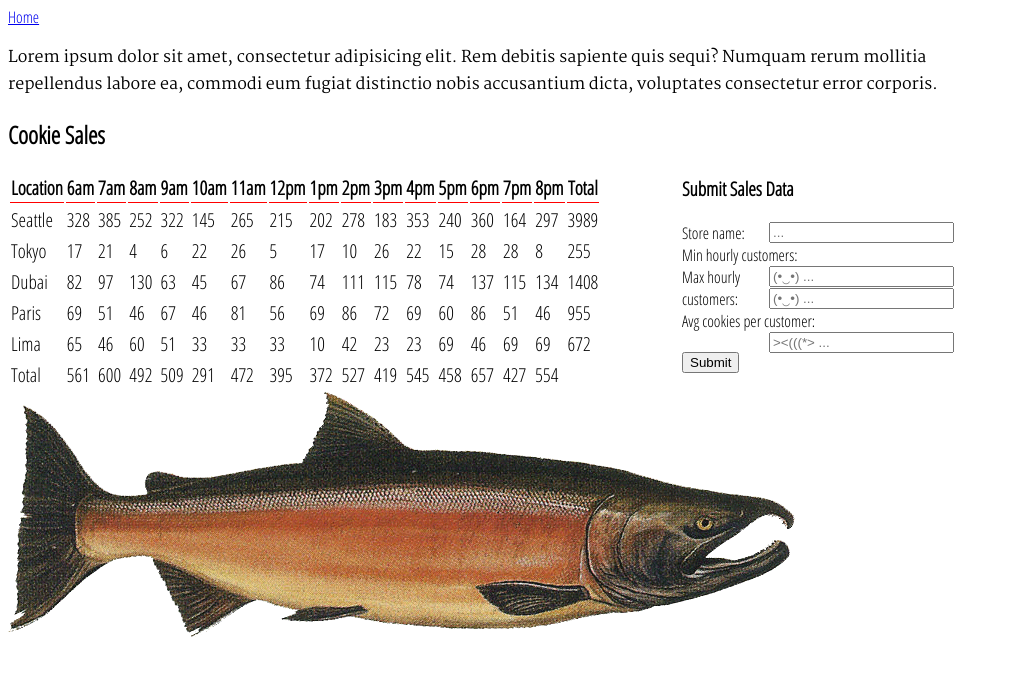
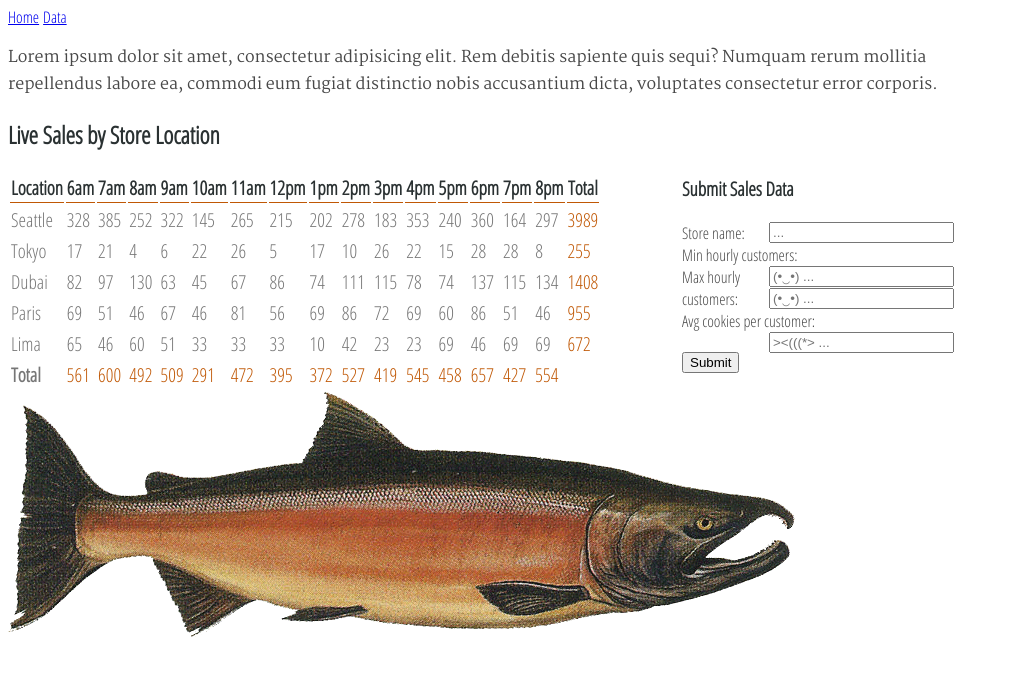
Before and after one commit to egconley/cookie-stand, a plain HTML site: page sales.html in a window 1280 px wide. Shown: the part 108-800 px from the top of the page, without its empty margins (0-1009 px from the left). Drawn offline with Linux system fonts and the light colour scheme.

Commit message:
added table styling

```diff
--- a/app.js
+++ b/app.js
@@ -117,9 +117,10 @@ Store.prototype.render = function () {
     trEl.appendChild(tdEl);
   }
   // add the total cookies for the day at the far right
-  tdEl = document.createElement('td');
-  tdEl.textContent = this.totalCookiesForTheDay;
-  trEl.appendChild(tdEl);
+  var tdTot = document.createElement('td');
+  tdTot.className='total';
+  tdTot.textContent = this.totalCookiesForTheDay;
+  trEl.appendChild(tdTot);
   // append the whole row (store name, hourly cookie totals, and daily cookie total) to the table element in index.html.
   tableDataEl.appendChild(trEl);
 };
@@ -127,19 +128,21 @@ Store.prototype.render = function () {
 // make footer row.
 var footer = function () {
   var trEl = document.createElement('tr');
-  var tdEl = document.createElement('td');
-  tdEl.textContent = 'Total';
-  trEl.appendChild(tdEl);
+  var boldEl = document.createElement('td');
+  boldEl.textContent = 'Total';
+  boldEl.className='bold';
+  trEl.appendChild(boldEl);
 
   for (var i = 0; i < (hours.length); i++) {
     var allStoresHourlyTotal = 0;
-    var td = document.createElement('td');
+    var tdTot = document.createElement('td');
+    tdTot.className='total';
 
     for (var j = 0; j < (allStores.length); j++) {
       allStoresHourlyTotal += allStores[j].cookiesEachHour[i];
     }
-    td.textContent = allStoresHourlyTotal;
-    trEl.appendChild(td);
+    tdTot.textContent = allStoresHourlyTotal;
+    trEl.appendChild(tdTot);
   }
   tableDataEl.appendChild(trEl);
 };
--- a/sales.html
+++ b/sales.html
@@ -16,12 +16,13 @@
 </header>
 <nav>
   <a href="index.html">Home</a>
+  <a href="sales.html">Data</a>
 </nav>
 <body>
   <p>Lorem ipsum dolor sit amet, consectetur adipisicing elit. Rem debitis sapiente quis sequi? Numquam rerum mollitia
     repellendus labore ea, commodi eum fugiat distinctio nobis accusantium dicta, voluptates consectetur error corporis.
   </p>
-  <h2>Cookie Sales</h2>
+  <h2 id="h2Date">Live Sales by Store Location</h2>
     <table id="tableData"></table>
     <form id="user-form">
       <fieldset>
--- a/style.css
+++ b/style.css
@@ -7,25 +7,34 @@
 /* Be thoughtful about layout and overall organization of the page. */
 /* /* Include all of the typical stuff that you’ll find on the home page of a business: locations, hours, contact information, some text about how awesome the business is, etc. Be creative, and again, think about what is meaningful to a typical end user. */
 
+
+
 body {
   background-color: #fff;
   width: 960px;
 }
 
-h1 {
-  font-family: 'Gloria Hallelujah', cursive;
-}
-
 header>* {
   display: inline-block;
+  font-family: 'Gloria Hallelujah', cursive;
+  color: #2A3132;
 }
 
 h2 {
   margin-right: 10px;
 }
 
+h2, h3, th {
+  color: #2A3132;
+}
+
 p {
   font-family: 'Martel', serif;
+  color: #484848;
+}
+
+p, label {
+  color: #484848;
 }
 
 h2, #tableData, fieldset, a {
@@ -53,14 +62,35 @@ fieldset>h3 {
     margin-inline-end: 0px;
     font-weight: bold;
 }
+td {
+  color: #767676;
+}
 
 fieldset>button {
   margin-top: 1.5em;
 }
 
 th {
-  border-bottom: 1px solid red;
+  border-bottom: 1px solid #C05805;
 }
+
+.bold {
+  font-weight: bold;
+}
+
+.total {
+  color: #C05805;
+}
+
+/* COLORS
+Shadow #2A3132
+Autumn Foliage #763626
+
+Crevice #46211A
+Cloud Shadow #693D3D
+
+Bronze #C05805
+*/
 
 table {
   float: left;
```
Also changed, not shown: index.html (+2 -1 lines).
